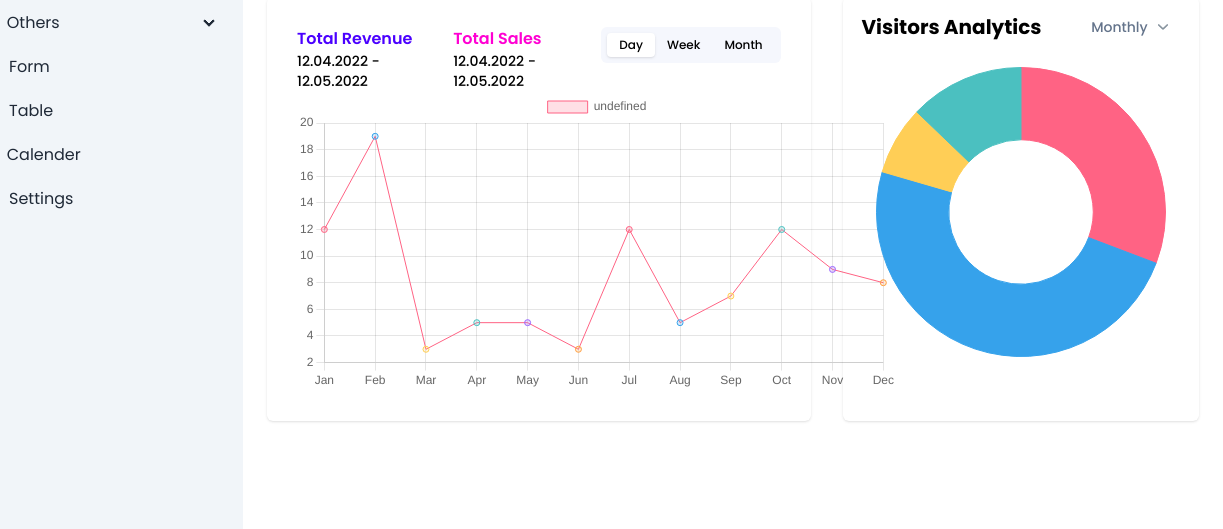
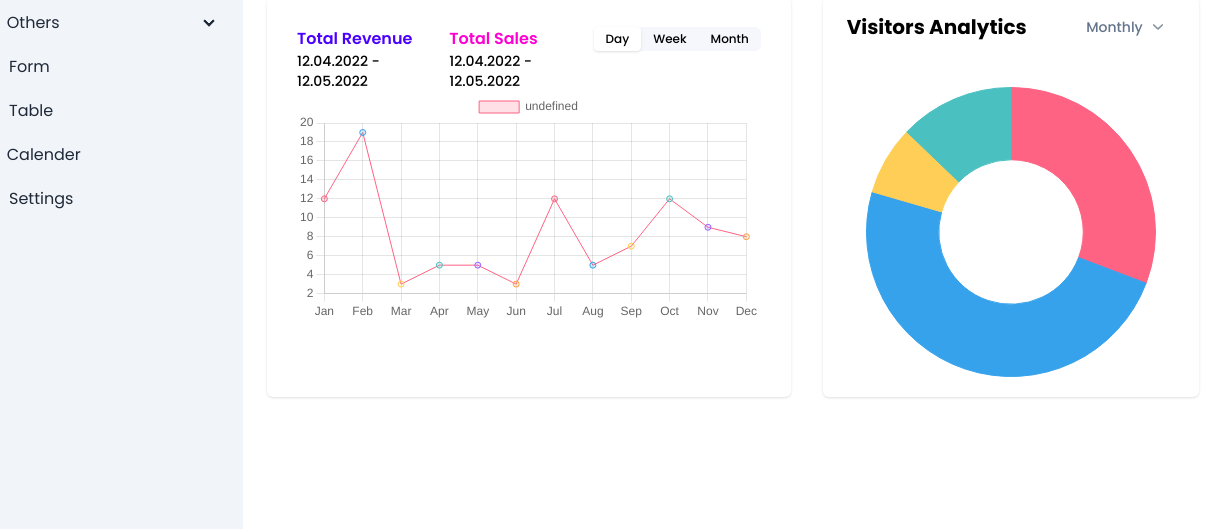
Before and after one commit to TwiteSoft/admin-dashboard, a website: page src/dashboard.html in a window 1280 px wide. Shown: the part 271-800 px from the top of the page, 57-1280 px from the left. Drawn offline with nearby package versions, Linux system fonts and the light colour scheme.

Commit message:
responsive design

```diff
--- a/src/dashboard.html
+++ b/src/dashboard.html
@@ -128,7 +128,7 @@
     </div>
 
     <div class="main sm:w-full md:w-full dark:bg-[#1C2434] bg-white dark:text-white text-black">
-      <header class="sticky top-0 z-999 flex w-full bg-white dark:bg-[#24303F] drop-shadow-1 dark:drop-shadow-none">
+      <header class="sticky top-0 right-0 left-0  flex w-full bg-white dark:bg-[#24303F] drop-shadow-1 dark:drop-shadow-none">
         <div
           class="flex flex-grow items-center justify-end md:justify-end lg:justify-between px-4 py-4 shadow-2 md:px-6 2xl:px-11">
           <div class="hidden lg:block">
@@ -469,7 +469,7 @@
       </header>
 
       <!-- content -->
-      <section class="p-6">
+      <section class="p-6 overflow-hidden">
         <div class="grid grid-cols-1 gap-5 sm:grid-cols-2 xl:grid-cols-4 ">
           <div class="p-6 bg-[#FFFFFF] shadow rounded-md dark:bg-[#24303F]">
             <div class="flex items-center gap-8">
@@ -567,9 +567,9 @@
           </div>
         </div>
 
-        <div class="flex gap-8">
-          <div class="w-7/12 shadow p-[30px] rounded-md mt-10">
-            <div class="flex justify-between gap-3 sm:flex-nowrap">
+        <div class="md:flex  gap-8">
+          <div class="lg:w-[800px] shadow lg:p-[30px] p-3 rounded-md mt-10">
+            <div class="flex justify-between gap-3">
               <div class="flex  gap-3 sm:gap-5">
                 <div class="w-full">
                   <p class="font-semibold text-primary">Total Revenue</p>
@@ -585,7 +585,7 @@
                 </div>
               </div>
               <div class="">
-                <div class="inline-flex items-center rounded-md bg-[#F5F7FD] dark:bg-[#24303F] p-1.5 dark:bg-meta-4">
+                <div class="lg:flex  rounded-md bg-[#F5F7FD]  dark:bg-[#24303F] ">
                   <button
                     class="rounded bg-white shadow px-3 py-1 text-xs font-medium text-black shadow-card  dark:hover:bg-black  dark:bg-[#24303F] dark:text-white ">
                     Day
@@ -602,13 +602,13 @@
               </div>
             </div>
             <div>
-              <div class="w-[600px] ">
-                <canvas id="lineChart"></canvas>
+              <div class="max-w-full">
+                <canvas id="lineChart" class="w-full h-full"></canvas>
               </div>
             </div>
           </div>
 
-          <div class="shadow mt-10 rounded-md w-full">
+          <div class="shadow mt-10 rounded-md lg:w-[600px]">
             <div class="flex justify-around my-4">
               <h4 class="text-xl font-bold text-black dark:text-white">
                 Visitors Analytics
@@ -632,7 +632,7 @@
               </div>
             </div>
             <div class="flex justify-center items-center  ">
-              <div class="">
+              <div class="p-5">
                 <canvas id="doughnutChart"></canvas>
               </div>
             </div>
```
Also changed, not shown: src/output.css.
